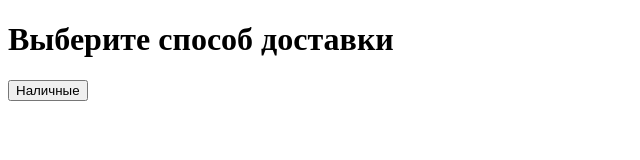
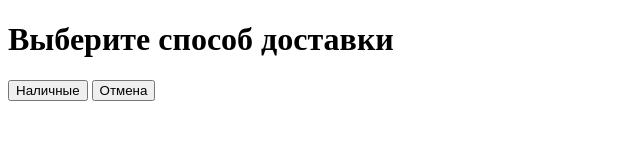
Before and after one commit to rumaru2020/module-3, a plain HTML site: page index.html in a window 1280 px wide. Shown: the whole page, without its empty margins (0-640 px from the left). Drawn offline with Linux system fonts and the light colour scheme.

Commit message:
cancel button added

```diff
--- a/index.html
+++ b/index.html
@@ -11,5 +11,6 @@
         Выберите способ доставки
     </h1>
     <button>Наличные</button>
+    <button>Отмена</button>
 </body>
 </html>
```
